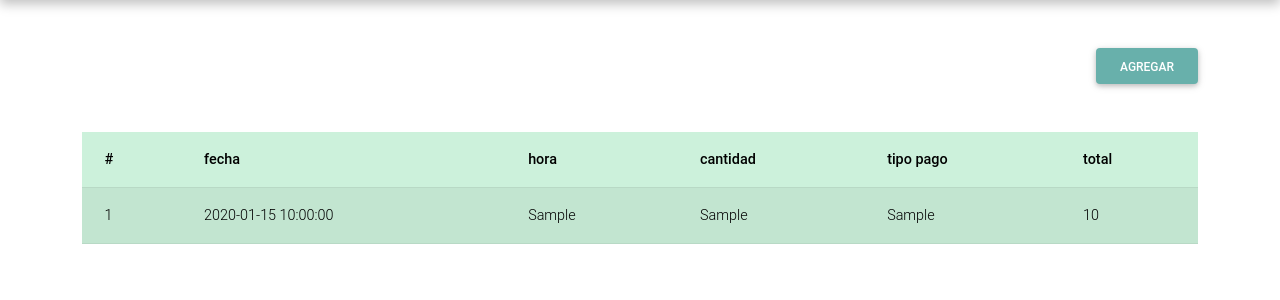
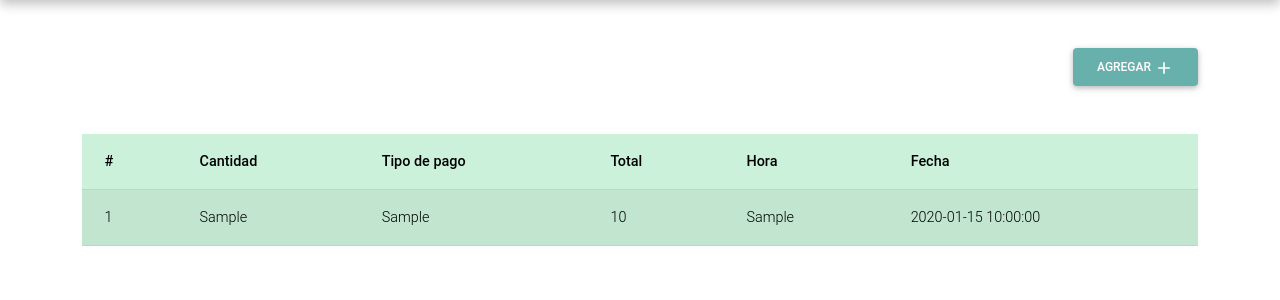
Before and after one commit to lilianardz/ProyectoPimienta, a PHP site: page /mostrarVentas.php in a window 1280 px wide. Shown: the part 65-365 px from the top of the page. Run offline with PHP 8.4, Linux system fonts and the light colour scheme; tables that the repository leaves empty or names only in its code hold one stand-in row (values such as "Sample post").

Commit message:
agregar iconos

```diff
--- a/App/mostrarVentas.php
+++ b/App/mostrarVentas.php
@@ -57,41 +57,63 @@ include ("../Conexion/cn.php");
 <div class="container mt-5">
     <div class="d-flex justify-content-end mb-5">
         <button type="button" class="btn btn-primary" data-bs-toggle="modal" data-bs-target="#agregarVenta" style="background: #68B0AB !important;">
-        Agregar
+            Agregar
+            <span>
+                <svg xmlns="http://www.w3.org/2000/svg" xmlns:xlink="http://www.w3.org/1999/xlink" aria-hidden="true" role="img" class="iconify iconify--mdi" width="20" height="20" preserveAspectRatio="xMidYMid meet" viewBox="0 0 24 24"><path d="M19 13h-6v6h-2v-6H5v-2h6V5h2v6h6v2z" fill="currentColor"></path></svg>
+            </span>
         </button>
         <!-- Modal -->
         <div class="modal fade" id="agregarVenta" tabindex="-1" aria-labelledby="agregarVentaLabel" aria-hidden="true">
             <div class="modal-dialog">
                 <div class="modal-content">
                 <div class="modal-header">
-                    <h5 class="modal-title" id="agregarVentaLabel">Modal title</h5>
+                    <h5 class="modal-title" id="agregarVentaLabel">Agregar venta</h5>
                     <button type="button" class="btn-close" data-bs-dismiss="modal" aria-label="Close"></button>
                 </div>
                 <div class="modal-body">
                     <form>
                         <div class="mb-3">
-                            <label class="form-label" for="form12">Nombre</label>
+                            <label class="form-label" for="form12">Fecha</label>
+                            <input type="text" id="form12" class="form-control" />
+                        </div>
+                        <div class="mb-3">
+                            <label class="form-label" for="form12">Hora</label>
+                            <input type="text" id="form12" class="form-control" />
+                        </div>
+                        <div class="mb-3">
+                            <label class="form-label" for="form12">Cantidad</label>
+                            <div class="input-group">
+                                <input type="text" id="form12" class="form-control" />
+                                <div class="input-group-text">@</div>
+                            </div>
+                        </div>
+                        <div class="mb-3">
+                            <label class="form-label" for="form12">Tipo de Pago</label>
+                            <input type="text" id="form12" class="form-control" />
+                        </div>
+                        <div class="mb-3">
+                            <label class="form-label" for="form12">Total</label>
                             <input type="text" id="form12" class="form-control" />
                         </div>
                     </form>
                 </div>
                 <div class="modal-footer">
-                    <button type="button" class="btn btn-secondary" data-bs-dismiss="modal">Close</button>
-                    <button type="button" class="btn btn-primary">Save changes</button>
+                    <button type="button" class="btn btn-secondary" data-bs-dismiss="modal">Cancelar</button>
+                    <button type="button" class="btn btn-primary">Guardar</button>
                 </div>
                 </div>
             </div>
         </div>
     </div>
-    <table class="table table-success table-striped">
+    <table class="table table-success table-striped table-hover">
         <thead>
         <tr>
             <th scope="col">#</th>
-            <th scope="col">fecha</th>
-            <th scope="col">hora</th>
-            <th scope="col">cantidad</th>
-            <th scope="col">tipo pago</th>
-            <th scope="col">total</th>
+            <th scope="col">Cantidad</th>
+            <th scope="col">Tipo de pago</th>
+            <th scope="col">Total</th>
+            <th scope="col">Hora</th>
+            <th scope="col">Fecha</th>
         </tr>
         </thead>
         <tbody>
@@ -101,14 +123,13 @@ include ("../Conexion/cn.php");
 
         $result = $conexion->query($query);
         while ($row = $result->fetch_array(MYSQLI_ASSOC)) : ?>
-
-            <tr>
+            <tr <?php echo $row['Id_Venta'] ?> >
                 <td><?php echo $row['Id_Venta'] ?></td>
+                <td><?php echo $row['Tipo_Pago'] ?></td>
+                <td><?php echo $row['Cantidad'] ?></td>
+                <td><?php echo $row['Total'] ?></td>
+                <td><?php echo $row['Hora'] ?></td>
                 <td><?php echo $row['Fecha'] ?></td>
-                <td><?php echo $row['Hora'] ?></td>
-                <td><?php echo $row['Cantidad'] ?></td>
-                <td><?php echo $row['Tipo_Pago'] ?></td>
-                <td><?php echo $row['Total'] ?></td>
             </tr>
 <?php endwhile; ?>
         </tbody>
--- a/Conexion/cn.php
+++ b/Conexion/cn.php
@@ -1,5 +1,5 @@
 <?php
-$conexion = new mysqli('localhost','root','1234','ProyectoPimienta');
+$conexion = new mysqli('localhost','g0d13','','ProyectoPimienta');
 $acentos = $conexion -> query("SET NAMES 'utf8'");
 if($conexion->connect_error){
     die('Error de conexion: '.$conexion->connect_error);//termina la ejecucion del programa
```
